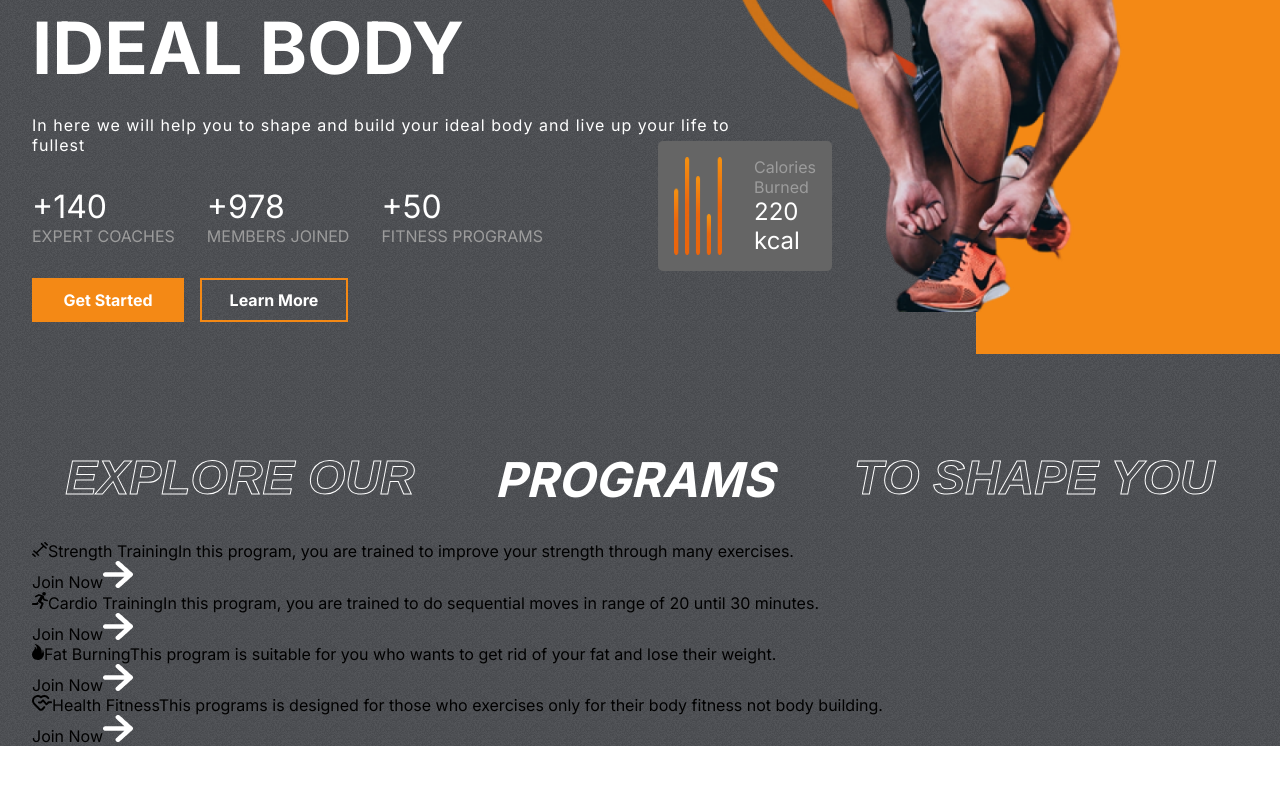
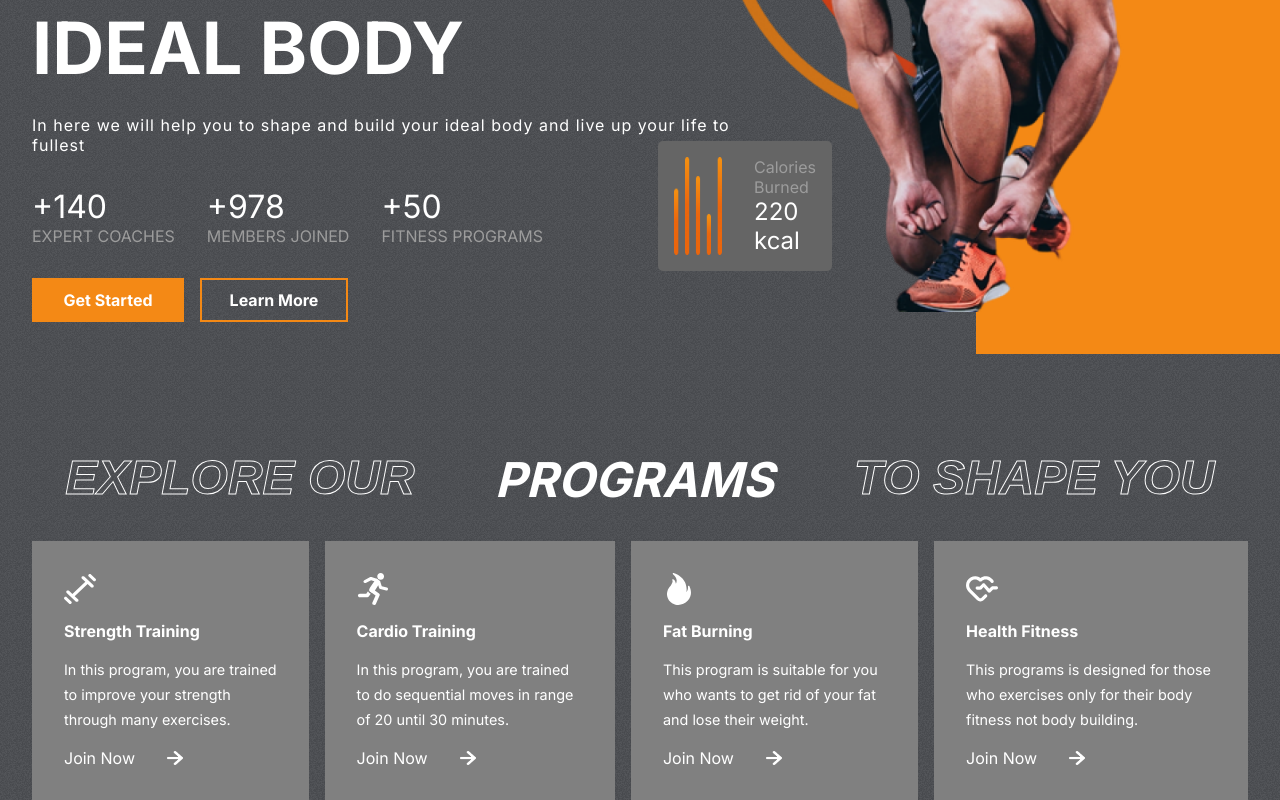
Before and after one commit to ZainRk/FitClub-Starter, a React (Create React App) app: page / in a window 1280 px wide. Shown: the part 371-1171 px from the top of the page. Before the commit the page ends 1117 px from the top, so only its background shows below. Built offline with nearby package versions, Linux system fonts and the light colour scheme.

Commit message:
Update Programs.css

```diff
--- a/src/components/Programs/Programs.css
+++ b/src/components/Programs/Programs.css
@@ -15,3 +15,45 @@
   text-transform: uppercase;
   font-style: italic;
 }
+
+.program-categories {
+  display: flex;
+  gap: 1rem;
+}
+.category {
+  display: flex;
+  flex-direction: column;
+  background-color: gray;
+  padding: 2rem;
+  gap: 1rem;
+  color: white;
+  justify-content: space-between;
+}
+
+.category > :nth-child(1) {
+  width: 2rem;
+  height: 2rem;
+  fill: white;
+}
+.category > :nth-child(2) {
+  font-size: 1rem;
+  font-weight: bold;
+}
+.category > :nth-child(3) {
+  font-size: 0.9rem;
+  line-height: 25px;
+}
+
+.join-now {
+  display: flex;
+  align-items: center;
+  gap: 2rem;
+}
+.join-now > img {
+  width: 1rem;
+}
+
+.category:hover {
+  background: var(--planCard);
+  cursor: pointer;
+}
```
